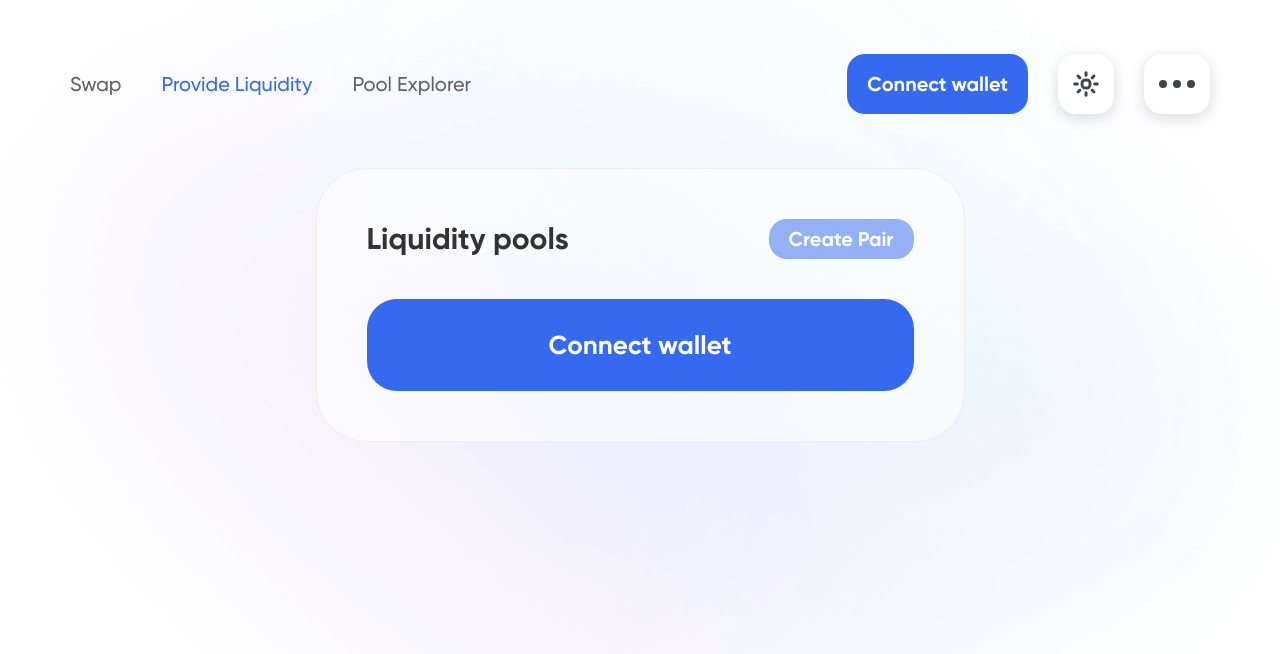
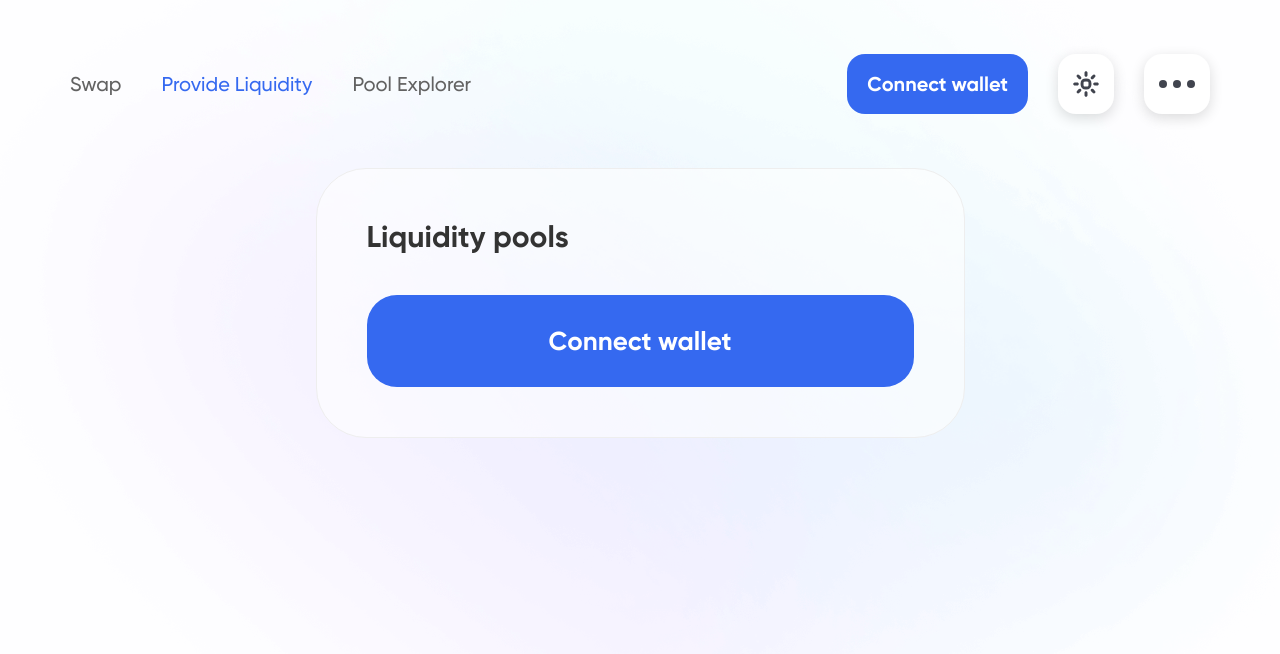
Before and after one commit to MaxAkkerman/DexOfficialMock, a React (Create React App) app: page /pool in a window 1280 px wide. Shown: the top 654 px of the page. Built offline with nearby package versions, Linux system fonts and the light colour scheme.

Commit message:
fix: connect wallet in Header and Provide Liquidity

```diff
--- a/src/components/Header/Header.js
+++ b/src/components/Header/Header.js
@@ -1,13 +1,12 @@
-import './Header.scss';
+import "./Header.scss";
 
-import React from 'react';
-import { useDispatch, useSelector } from 'react-redux';
-import { NavLink, useLocation, useNavigate } from 'react-router-dom';
+import React from "react";
+import { useDispatch, useSelector } from "react-redux";
+import { NavLink, useLocation, useNavigate } from "react-router-dom";
 
-
-import { changeTheme } from '../../store/actions/app';
-import HeaderMore from '../HeaderMore/HeaderMore';
-import Wallet from '../Wallet/Wallet';
+import { changeTheme } from "../../store/actions/app";
+import HeaderMore from "../HeaderMore/HeaderMore";
+import Wallet from "../Wallet/Wallet";
 
 export default function Header() {
   const navigate = useNavigate();
@@ -15,9 +14,12 @@ export default function Header() {
   const location = useLocation();
   const theme = useSelector((state) => state.appReducer.appTheme);
   const clientData = useSelector((state) => state.walletReducer.clientData);
+  const connectWallet = useSelector(
+    (state) => state.tonContext.functions.connectWallet,
+  );
 
   const linkIsActive = (loc) => {
-    console.log('eee', location.pathname, 'loc', loc);
+    console.log("eee", location.pathname, "loc", loc);
 
     let x;
     location.pathname === loc ? (x = true) : (x = false);
@@ -25,7 +27,7 @@ export default function Header() {
   };
 
   function handlePushToLogin() {
-    navigate('/account');
+    navigate("/account");
   }
 
   return (
@@ -45,9 +47,9 @@ export default function Header() {
               id="nav-provide-liquidity"
               to="/pool"
               className={
-                linkIsActive('/pool')
-                  ? 'header-link header-link--active'
-                  : 'header-link'
+                linkIsActive("/pool")
+                  ? "header-link header-link--active"
+                  : "header-link"
               }
             >
               Provide Liquidity
@@ -57,9 +59,9 @@ export default function Header() {
               id="nav-pool-explorer"
               to="/pool-explorer"
               className={
-                linkIsActive('/pool-explorer')
-                  ? 'header-link header-link--active'
-                  : 'header-link'
+                linkIsActive("/pool-explorer")
+                  ? "header-link header-link--active"
+                  : "header-link"
               }
             >
               Pool Explorer
@@ -74,7 +76,7 @@ export default function Header() {
             <button
               id="nav-connect-wallet"
               className="btn wallet-btn"
-              onClick={handlePushToLogin}
+              onClick={connectWallet}
             >
               Connect wallet
             </button>
@@ -82,10 +84,10 @@ export default function Header() {
           <button
             className="btn action-btn header-btn"
             onClick={() =>
-              dispatch(changeTheme(theme === 'light' ? 'dark' : 'light'))
+              dispatch(changeTheme(theme === "light" ? "dark" : "light"))
             }
           >
-            {theme === 'light' ? (
+            {theme === "light" ? (
               <svg
                 width="26"
                 height="26"
--- a/src/components/PoolPage/Pool.js
+++ b/src/components/PoolPage/Pool.js
@@ -1,11 +1,11 @@
-import './Pool.scss';
+import "./Pool.scss";
 
-import React, { useMemo } from 'react';
-import { useDispatch, useSelector } from 'react-redux';
-import { Link, useNavigate, useLocation } from 'react-router-dom';
+import React, { useMemo } from "react";
+import { useDispatch, useSelector } from "react-redux";
+import { Link, useNavigate, useLocation } from "react-router-dom";
 
-import LiquidityItem from '../LiquidityItem/LiquidityItem';
-import MainBlock from '../MainBlock';
+import LiquidityItem from "../LiquidityItem/LiquidityItem";
+import MainBlock from "../MainBlock";
 
 function Pool() {
   const navigate = useNavigate();
@@ -16,13 +16,16 @@ function Pool() {
   );
   const tokens = useSelector((state) => state.tonData.tokens);
   const pairs = useSelector((state) => state.tonData.pairs);
+  const connectWallet = useSelector(
+    (state) => state.tonContext.functions.connectWallet,
+  );
 
   const pairsWithBalance = useMemo(() => {
-    const dsTokens = tokens.filter((t) => t.symbol.startsWith('DS'));
+    const dsTokens = tokens.filter((t) => t.symbol.startsWith("DS"));
     return pairs.map((p) => {
       const token = dsTokens.find((t) => {
-        const onlySymbols = t.symbol.replace(/^DS-/, '');
-        const [symbolA, symbolB] = onlySymbols.split('/');
+        const onlySymbols = t.symbol.replace(/^DS-/, "");
+        const [symbolA, symbolB] = onlySymbols.split("/");
 
         if (symbolA === p.symbolA && symbolB === p.symbolB) return t;
       });
@@ -40,42 +43,20 @@ function Pool() {
     });
   }, [tokens, pairs]);
 
-  function handleClickCreatePair() {
-    navigate('/create-pair');
-  }
-
   return (
     <div className="container">
       <MainBlock
-        class={'pool'}
+        class={"pool"}
         title="Liquidity pools"
-        button={
-
-          <Link
-            to="/"
-            onClick={walletIsConnected ? () => handleClickCreatePair() : null}
-            className={`btn liquidity-btn ${
-              walletIsConnected ? null : 'btn--disabled'
-            }`}
-            // style={{fontSize: "20px", borderRadius: "12px"}}
-          >
-            Create Pair
-          </Link>
-        }
         content={
           !walletIsConnected ? (
-            <button
-              className="btn mainblock-btn"
-              onClick={() => navigate('/account')}
-            >
-              {!clientData.status && clientData.address.length === 66
-                ? 'Deploy wallet'
-                : 'Connect wallet'}
+            <button className="btn mainblock-btn" onClick={connectWallet}>
+              Connect wallet
             </button>
           ) : (
             <div className="pool-wrapper">
               {!pairs.length
-                ? 'You don’t have liquidity pairs yet'
+                ? "You don’t have liquidity pairs yet"
                 : pairsWithBalance.map((p) => (
                     <LiquidityItem
                       symbols={[p.symbolA, p.symbolB]}
```
